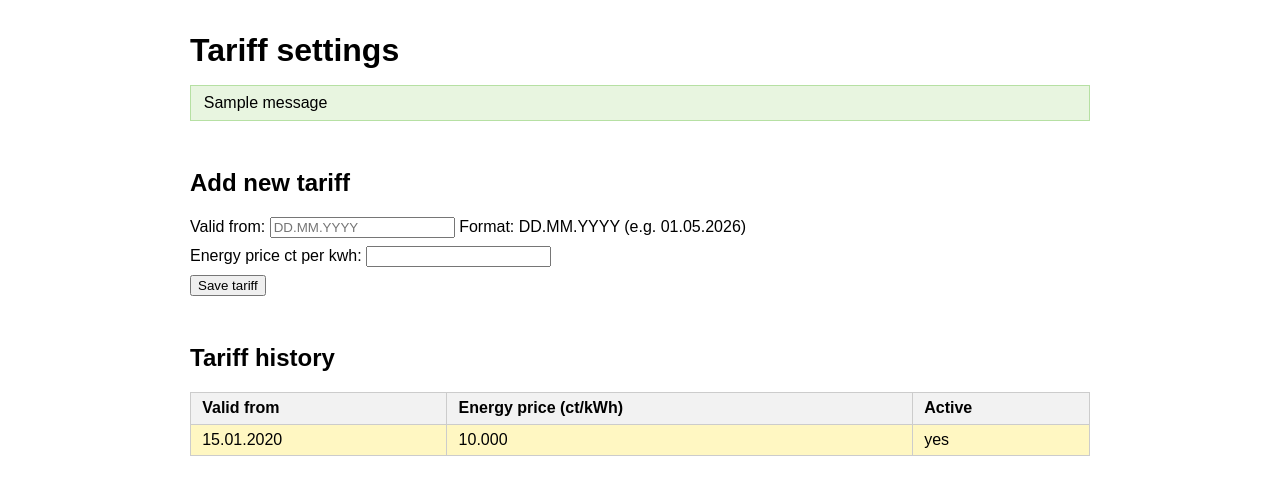
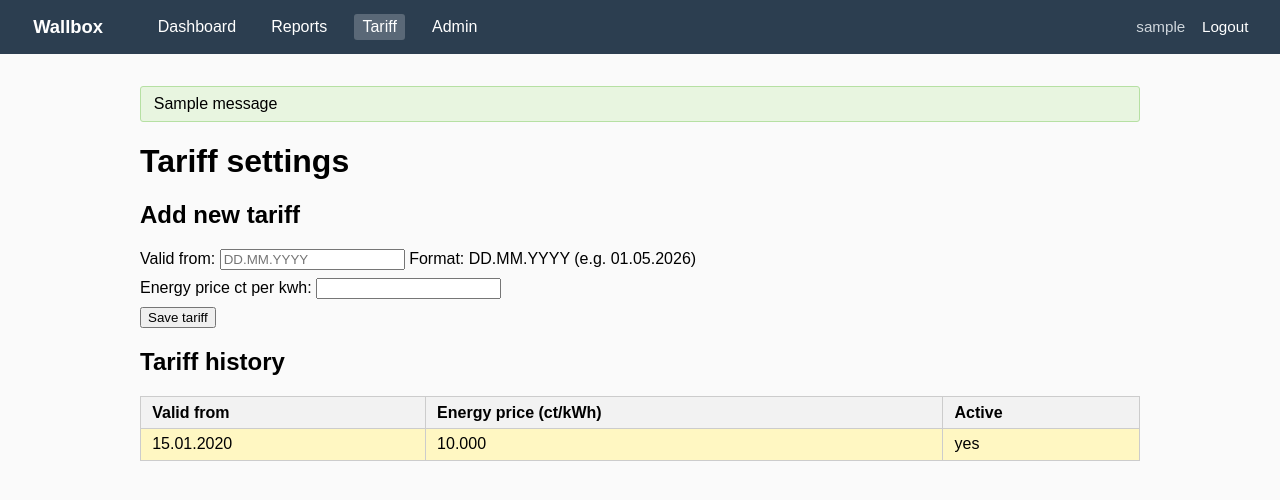
Before and after one commit to ckorff/wallbox, a Django app: page /settings/tariff/ in a window 1280 px wide. Shown: the top 500 px of the page. Run offline with Django 5.2, Linux system fonts and the light colour scheme; a user stored in the database is signed in; tables that the repository leaves empty hold one stand-in row (values such as "Sample post"); one stand-in notice (Sample message) is shown.

Commit message:
Dashboard at / with status, top navigation, sync import button
Co-Authored-By: Claude Opus 4.7 (1M context) <noreply@anthropic.com>

```diff
--- a/charging/templates/charging/tariff_settings.html
+++ b/charging/templates/charging/tariff_settings.html
@@ -1,33 +1,20 @@
-<!DOCTYPE html>
-<html lang="en">
-<head>
-  <meta charset="utf-8">
-  <title>Tariff settings</title>
+{% extends "base.html" %}
+
+{% block title %}Tariff settings{% endblock %}
+
+{% block content %}
 <style>
-    body { font-family: sans-serif; max-width: 900px; margin: 2em auto; padding: 0 1em; }
-    h1 { margin-bottom: 0.2em; }
-    h2 { margin-top: 2em; }
-    table { border-collapse: collapse; width: 100%; margin-top: 1em; }
-    th, td { border: 1px solid #ccc; padding: 0.4em 0.7em; text-align: left; }
-    th { background: #f2f2f2; }
-    tr.active { background: #fff7c2; }
-    .messages { margin: 1em 0; padding: 0; list-style: none; }
-    .messages li { padding: 0.5em 0.8em; border: 1px solid #b6e0a3; background: #e8f5e0; margin-bottom: 0.3em; }
-    .messages li.error { border-color: #e0a3a3; background: #f5e0e0; }
+  table.tariffs { border-collapse: collapse; width: 100%; margin-top: 1em; }
+  table.tariffs th, table.tariffs td {
+    border: 1px solid #ccc; padding: 0.4em 0.7em; text-align: left;
+  }
+  table.tariffs th { background: #f2f2f2; }
+  table.tariffs tr.active { background: #fff7c2; }
   form p { margin: 0.5em 0; }
   .errorlist { color: #a40000; margin: 0.2em 0; padding-left: 1.2em; }
 </style>
-</head>
-<body>
+
 <h1>Tariff settings</h1>
-
-  {% if messages %}
-    <ul class="messages">
-      {% for message in messages %}
-        <li class="{{ message.tags }}">{{ message }}</li>
-      {% endfor %}
-    </ul>
-  {% endif %}
 
 <h2>Add new tariff</h2>
 <form method="post">
@@ -38,7 +25,7 @@
 
 <h2>Tariff history</h2>
 {% if tariffs %}
-    <table>
+  <table class="tariffs">
     <thead>
       <tr>
         <th>Valid from</th>
@@ -59,5 +46,4 @@
 {% else %}
   <p>No tariffs recorded yet.</p>
 {% endif %}
-</body>
-</html>
+{% endblock %}
--- a/charging/urls.py
+++ b/charging/urls.py
@@ -3,6 +3,7 @@ from django.urls import path
 from . import views
 
 urlpatterns = [
+    path("dashboard/", views.dashboard, name="dashboard"),
     path("settings/tariff/", views.tariff_settings, name="tariff_settings"),
     path("reports/", views.reports_index, name="reports_index"),
 ]
--- a/charging/views.py
+++ b/charging/views.py
@@ -1,19 +1,64 @@
+import logging
 from datetime import date
+from decimal import Decimal
 from zoneinfo import ZoneInfo
 
 from django.contrib import messages
 from django.contrib.admin.views.decorators import staff_member_required
+from django.db.models import Sum
 from django.shortcuts import redirect, render
 from django.urls import reverse
 from django.utils import timezone
 
 from .forms import TariffForm
 from .models import ChargingSession, MonthlyReport, Tariff
+from .services.import_runner import run_keba_import
 from .services.pdf import attach_pdf_to_report
 from .services.reports import MissingTariffError, generate_monthly_report
 
 
 BERLIN = ZoneInfo("Europe/Berlin")
+logger = logging.getLogger(__name__)
+
+
+@staff_member_required
+def dashboard(request):
+    if request.method == "POST" and request.POST.get("action") == "run_import":
+        try:
+            result = run_keba_import()
+        except Exception as exc:
+            logger.exception("keba_import failed from dashboard")
+            messages.error(
+                request,
+                f"Import failed ({type(exc).__name__}): {exc}",
+            )
+        else:
+            messages.success(
+                request,
+                f"Import finished: {result.sessions_imported} new session(s) "
+                f"imported, {result.sessions_updated} updated, "
+                f"{result.sessions_skipped} skipped.",
+            )
+        return redirect(reverse("dashboard"))
+
+    session_total = ChargingSession.objects.count()
+    last_session = ChargingSession.objects.order_by("-started_at").first()
+    total_kwh = (
+        ChargingSession.objects.aggregate(s=Sum("energy_kwh"))["s"]
+        or Decimal("0")
+    )
+    latest_report = MonthlyReport.objects.order_by("-year", "-month").first()
+
+    return render(
+        request,
+        "charging/dashboard.html",
+        {
+            "session_total": session_total,
+            "last_session": last_session,
+            "total_kwh": total_kwh,
+            "latest_report": latest_report,
+        },
+    )
 
 
 @staff_member_required
--- /dev/null
+++ b/templates/base.html
@@ -0,0 +1,125 @@
+{% load static %}<!DOCTYPE html>
+<html lang="en">
+<head>
+  <meta charset="utf-8">
+  <title>{% block title %}Wallbox{% endblock %} – Wallbox</title>
+  <style>
+    body {
+      font-family: sans-serif;
+      margin: 0;
+      padding: 0;
+      background: #fafafa;
+    }
+    .topnav {
+      display: flex;
+      align-items: center;
+      gap: 1.2em;
+      padding: 0.7em 1.5em;
+      background: #2c3e50;
+      color: #fff;
+    }
+    .topnav .brand {
+      font-weight: bold;
+      font-size: 1.15em;
+      color: #fff;
+      text-decoration: none;
+      margin-right: 1em;
+    }
+    .topnav a {
+      color: #fff;
+      text-decoration: none;
+      padding: 0.25em 0.5em;
+      border-radius: 3px;
+    }
+    .topnav a:hover {
+      background: rgba(255, 255, 255, 0.12);
+    }
+    .topnav a.active {
+      background: rgba(255, 255, 255, 0.22);
+    }
+    .topnav .right {
+      margin-left: auto;
+      display: flex;
+      align-items: center;
+      gap: 0.6em;
+      color: #cfd6dc;
+      font-size: 0.95em;
+    }
+    .topnav .right form.logout {
+      display: inline;
+      margin: 0;
+      padding: 0;
+    }
+    .topnav .right form.logout button {
+      background: none;
+      border: none;
+      color: #fff;
+      cursor: pointer;
+      padding: 0.25em 0.5em;
+      font: inherit;
+      border-radius: 3px;
+    }
+    .topnav .right form.logout button:hover {
+      background: rgba(255, 255, 255, 0.12);
+    }
+    main {
+      max-width: 1000px;
+      margin: 2em auto;
+      padding: 0 1em;
+    }
+    .messages {
+      margin: 1em 0;
+      padding: 0;
+      list-style: none;
+    }
+    .messages li {
+      padding: 0.5em 0.8em;
+      border: 1px solid #b6e0a3;
+      background: #e8f5e0;
+      margin-bottom: 0.3em;
+      border-radius: 3px;
+    }
+    .messages li.warning {
+      border-color: #e0d0a3;
+      background: #f5efe0;
+    }
+    .messages li.error {
+      border-color: #e0a3a3;
+      background: #f5e0e0;
+    }
+  </style>
+</head>
+<body>
+  <nav class="topnav">
+    <a href="{% url 'dashboard' %}" class="brand">Wallbox</a>
+    <a href="{% url 'dashboard' %}"
+       class="{% if request.resolver_match.url_name == 'dashboard' %}active{% endif %}">Dashboard</a>
+    <a href="{% url 'reports_index' %}"
+       class="{% if request.resolver_match.url_name == 'reports_index' %}active{% endif %}">Reports</a>
+    <a href="{% url 'tariff_settings' %}"
+       class="{% if request.resolver_match.url_name == 'tariff_settings' %}active{% endif %}">Tariff</a>
+    <a href="{% url 'admin:index' %}">Admin</a>
+    <span class="right">
+      {% if user.is_authenticated %}
+        <span>{{ user.username }}</span>
+        <form method="post" action="{% url 'admin:logout' %}" class="logout">
+          {% csrf_token %}
+          <button type="submit">Logout</button>
+        </form>
+      {% endif %}
+    </span>
+  </nav>
+
+  <main>
+    {% if messages %}
+      <ul class="messages">
+        {% for message in messages %}
+          <li class="{{ message.tags }}">{{ message }}</li>
+        {% endfor %}
+      </ul>
+    {% endif %}
+
+    {% block content %}{% endblock %}
+  </main>
+</body>
+</html>
--- a/wallbox_project/settings.py
+++ b/wallbox_project/settings.py
@@ -60,7 +60,7 @@ ROOT_URLCONF = 'wallbox_project.urls'
 TEMPLATES = [
     {
         'BACKEND': 'django.template.backends.django.DjangoTemplates',
-        'DIRS': [],
+        'DIRS': [BASE_DIR / "templates"],
         'APP_DIRS': True,
         'OPTIONS': {
             'context_processors': [
--- a/wallbox_project/urls.py
+++ b/wallbox_project/urls.py
@@ -18,9 +18,14 @@ from django.conf import settings
 from django.conf.urls.static import static
 from django.contrib import admin
 from django.urls import include, path
+from django.views.generic import RedirectView
 
 urlpatterns = [
     path('admin/', admin.site.urls),
+    path(
+        '',
+        RedirectView.as_view(pattern_name='dashboard', permanent=False),
+    ),
     path('', include('charging.urls')),
 ]
 
```
Also changed, not shown: charging/management/commands/keba_import.py (+10 -28 lines), charging/services/import_runner.py (added, +62 -0 lines), charging/templates/charging/dashboard.html (added, +72 -0 lines), charging/templates/charging/reports.html (+14 -27 lines), charging/tests_dashboard.py (added, +168 -0 lines). Lines whose indentation alone changed are shown as unchanged.
